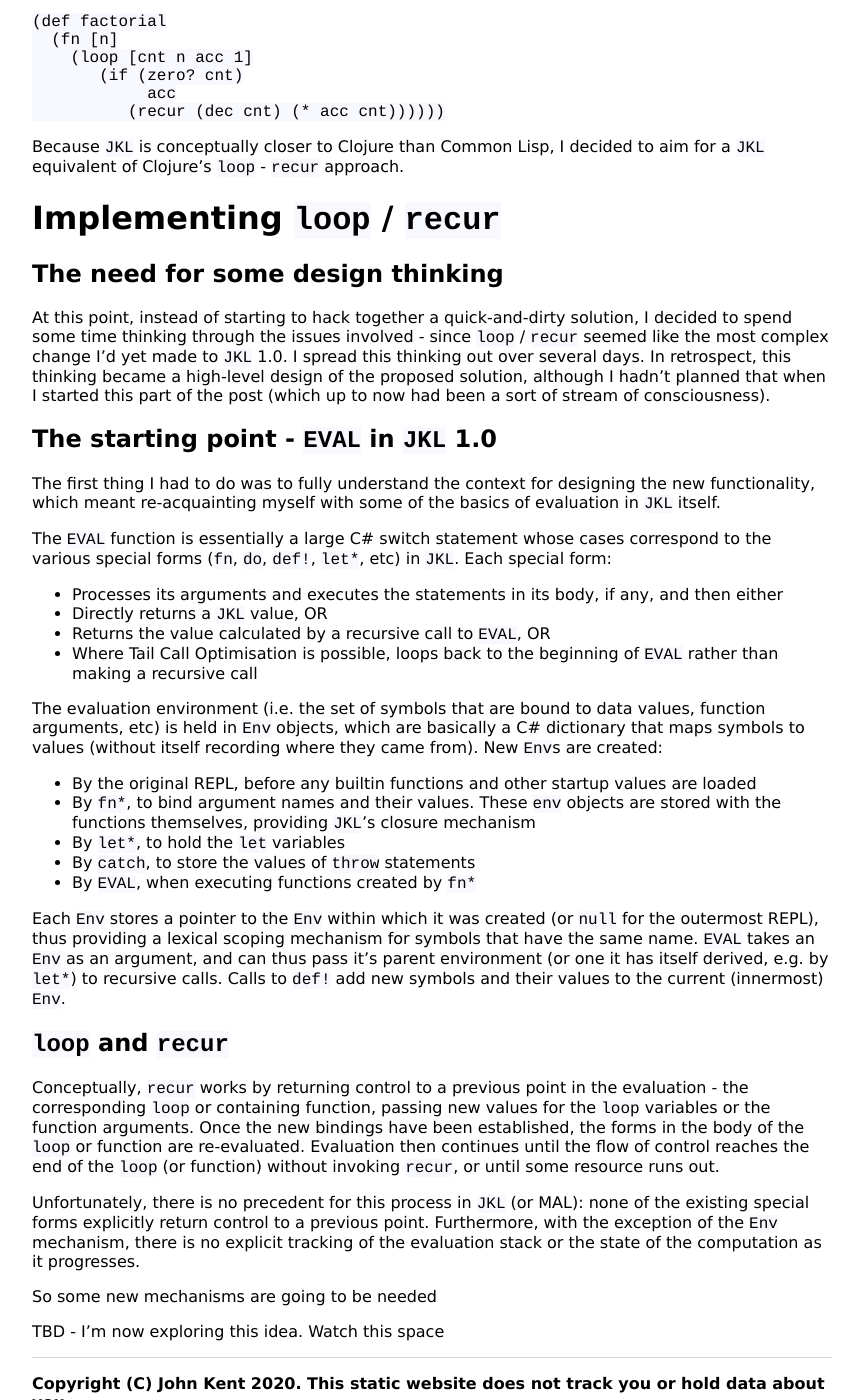
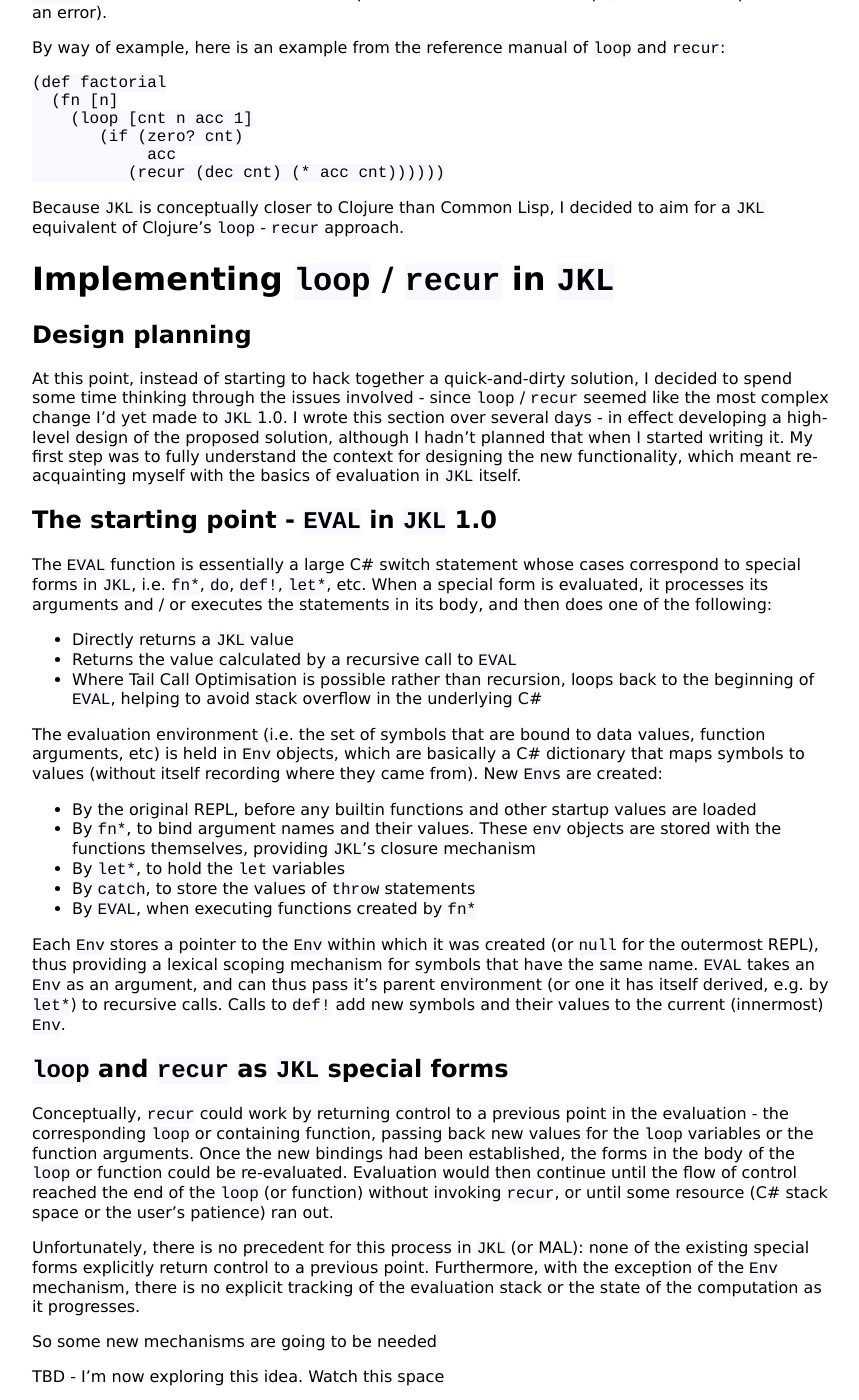
Before and after one commit to KineticLensman/KineticLensman.github.io, a Jekyll site: the page built from _posts/2020-04-18-looping-deep-dive.md, in a window 1280 px wide and 1400 px high, scrolled down 1471 px. Shown: the whole window, without its empty margins (208-1067 px from the left). Built offline with Jekyll 4.4.1, drawn with Linux system fonts in a browser that asks for light colours; some of the changed text lies outside the part shown.

Commit message:
better flow of discussion

````diff
--- a/_posts/2020-04-18-looping-deep-dive.md
+++ b/_posts/2020-04-18-looping-deep-dive.md
@@ -4,9 +4,9 @@
 date: 2020-04-18
 ---
 
+# The need for a loop capability in `JKL`
+
 Please see [this post](https://www.non-kinetic-effects.co.uk/blog/2020/04/14/AI-Projects-Eliza) for the background to this content.
-
-# The need for a loop capability in `JKL`
 
 The top level of Eliza in *Paradigms* uses the Common Lisp `loop` macro to repeatedly read lines of input from the keyboard before passing them to the Eliza rules processor:
 ```
@@ -16,12 +16,16 @@
    (print 'eliza>)
    (write (flatten (use-eliza-rules (read))) :pretty t)))
 ```
-Unfortunately, I can't implement this directly in `JKL` because it lacks a `loop`-like iteration mechansism (like MAL, `JKL` relies on recursion). My options were therefore to
-* Use recursion instead of iteration. This would be the simplest option, but I doscounted it because it wouldn't offer any opportunities to enhance `JKL` - one of my project goals. So I discounted it
+Unfortunately, , `JKL` lacks a loop mechanism (as does MAL, on which it is based), so I can't implement this Eliza code directly. The rest of this post described how I overcame this limitation.
+
+# Choosing a looping approach
+
+## Looping options
+
+At first sight, I seemed to have the following options:
+* Use recursion instead of iteration. This would be the simplest option, but it wouldn't offer any opportunities to enhance `JKL` - one of my project goals. So I discounted it
 * Implement something like Common Lisp's `loop` macro (which is also used in Clojure)
 * Extend `JKL`'s recursion mechanism with a Clojure-like `recur` function
-
-# Deciding how to implement `loop` in `JKL`
 
 As evidenced by Clojure, a Lisp implementation can include both `recur` and `loop`, so there isn't an irrevocable choice between them. I therefore decided to explore both before picking one to let me proceed with the Eliza project.
 
@@ -63,21 +67,18 @@
 
 Because `JKL` is conceptually closer to Clojure than Common Lisp, I decided to aim for a `JKL` equivalent of Clojure's `loop` - `recur` approach.
 
-# Implementing `loop` / `recur`
+# Implementing `loop` / `recur` in `JKL`
 
-## The need for some design  thinking
+## Design planning
 
-At this point, instead of starting to hack together a quick-and-dirty solution, I decided to spend some time thinking through the issues involved - since `loop` / `recur` seemed like the most complex change I'd yet made to `JKL` 1.0. I spread this thinking out over several days. In retrospect, this thinking became a high-level design of the proposed solution, although I hadn't planned that when I started this part of the post (which up to now had been a sort of stream of consciousness).
+At this point, instead of starting to hack together a quick-and-dirty solution, I decided to spend some time thinking through the issues involved - since `loop` / `recur` seemed like the most complex change I'd yet made to `JKL` 1.0. I wrote this section over several days - in effect developing a high-level design of the proposed solution, although I hadn't planned that when I started writing it. My first step was to fully understand the context for designing the new functionality, which meant re-acquainting myself with the basics of evaluation in `JKL` itself.
 
 ## The starting point - `EVAL` in `JKL` 1.0
 
-The first thing I had to do was to fully understand the context for designing the new functionality, which meant re-acquainting myself with some of the basics of evaluation in `JKL` itself.
-
-The `EVAL` function is essentially a large C# switch statement whose cases correspond to the various special forms (`fn`, `do`, `def!`, `let*`, etc) in `JKL`. Each special form:
-* Processes its arguments and executes the statements in its body, if any, and then either
-* Directly returns a `JKL` value, OR
-* Returns the value calculated by a recursive call to `EVAL`, OR
-* Where Tail Call Optimisation is possible, loops back to the beginning of `EVAL` rather than making a recursive call
+The `EVAL` function is essentially a large C# switch statement whose cases correspond to special forms in `JKL`, i.e. `fn*`, `do`, `def!`, `let*`, etc. When a special form is evaluated, it processes its arguments and / or executes the statements in its body, and then does one of the following:
+* Directly returns a `JKL` value
+* Returns the value calculated by a recursive call to `EVAL`
+* Where Tail Call Optimisation is possible rather than recursion, loops back to the beginning of `EVAL`, helping to avoid stack overflow in the underlying C#
 
 The evaluation environment (i.e. the set of symbols that are bound to data values, function arguments, etc) is held in `Env` objects, which are basically a C# dictionary that maps symbols to values (without itself recording where they came from). New `Env`s are created:
 * By the original REPL, before any builtin functions and other startup values are loaded
@@ -88,9 +89,9 @@
 
 Each `Env` stores a pointer to the `Env` within which it was created (or `null` for the outermost REPL), thus providing a lexical scoping mechanism for symbols that have the same name. `EVAL` takes an `Env` as an argument, and can thus pass it's parent environment (or one it has itself derived, e.g. by `let*`) to recursive calls. Calls to `def!` add new symbols and their values to the current (innermost) `Env`.
 
-## `loop` and `recur`
+## `loop` and `recur` as `JKL` special forms
 
-Conceptually, `recur` works by returning control to a previous point in the evaluation - the corresponding `loop` or containing function, passing new values for the `loop` variables or the function arguments. Once the new bindings have been established, the forms in the body of the `loop` or function are re-evaluated. Evaluation then continues until the flow of control reaches the end of the `loop` (or function) without invoking `recur`, or until some resource runs out.
+Conceptually, `recur` could work by returning control to a previous point in the evaluation - the corresponding `loop` or containing function, passing back new values for the `loop` variables or the function arguments. Once the new bindings had been established, the forms in the body of the `loop` or function could be re-evaluated. Evaluation would then continue until the flow of control reached the end of the `loop` (or function) without invoking `recur`, or until some resource (C# stack space or the user's patience) ran out.
 
 Unfortunately, there is no precedent for this process in `JKL` (or MAL): none of the existing special forms explicitly return control to a previous point. Furthermore, with the exception of the `Env` mechanism, there is no explicit tracking of the evaluation stack or the state of the computation as it progresses.
 
````
